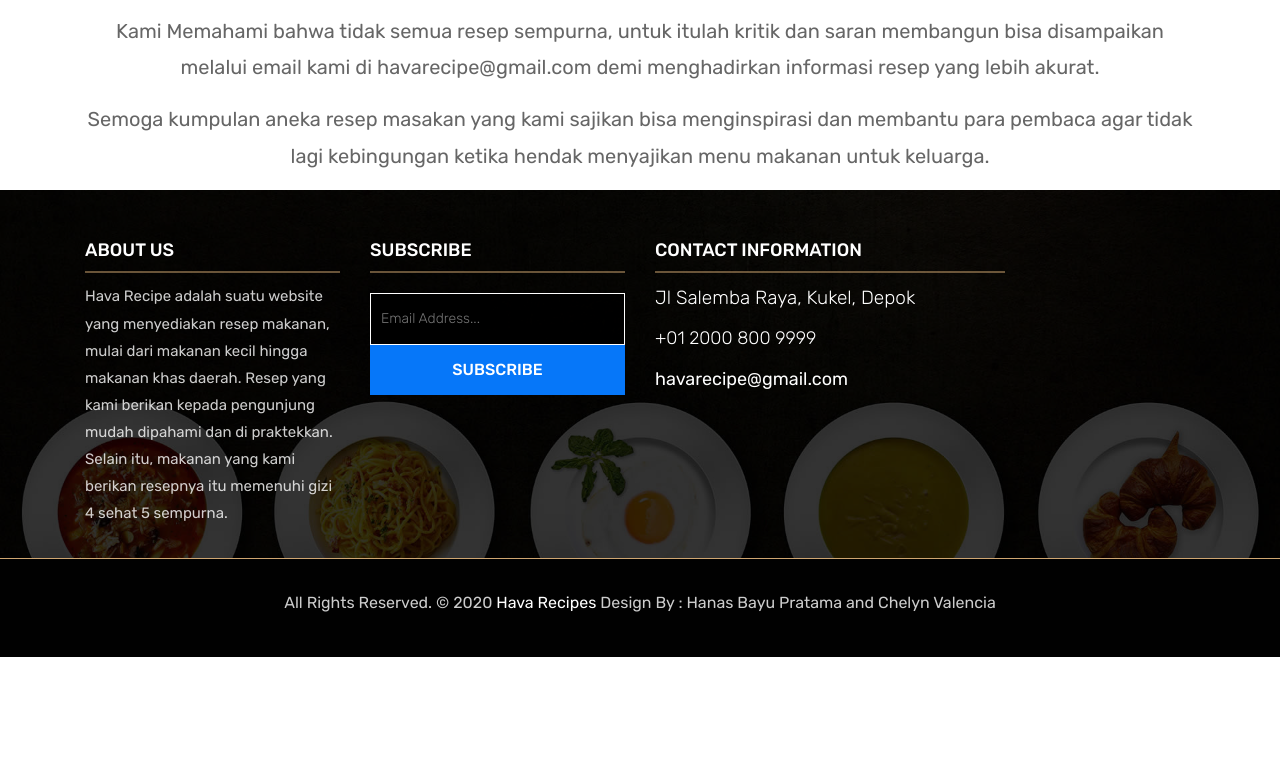
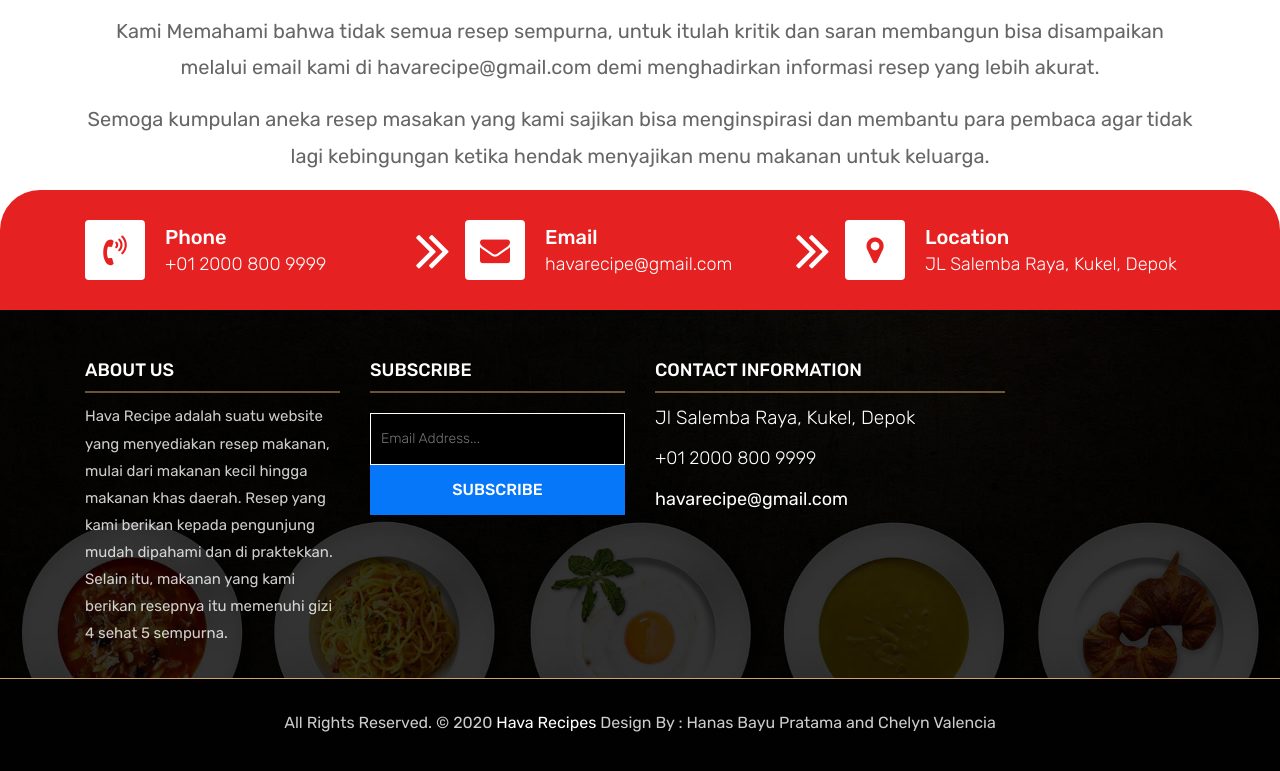
Before and after one commit to hanasoke/Hava, a plain HTML site: page about.html in a window 1280 px wide. Shown: the part 1004-1775 px from the top of the page. Before the commit the page ends 1661 px from the top, so only its background shows below. Drawn offline with Linux system fonts and the light colour scheme.

Commit message:
Addding Start Contact Info

```diff
--- a/about.html
+++ b/about.html
@@ -100,6 +100,42 @@
 		</div>
 	</section>
 
+		<!-- Start Contact info -->
+		<div class="contact-imfo-box">
+			<div class="container">
+				<div class="row">
+					<div class="col-md-4 arrow-right">
+						<i class="fa fa-volume-control-phone"></i>
+						<div class="overflow-hidden">
+							<h4>Phone</h4>
+							<p class="lead">
+								+01 2000 800 9999
+							</p>
+						</div>
+					</div>
+					<div class="col-md-4 arrow-right">
+						<i class="fa fa-envelope"></i>
+						<div class="overflow-hidden">
+							<h4>Email</h4>
+							<p class="lead">
+								havarecipe@gmail.com
+							</p>
+						</div>
+					</div>
+					<div class="col-md-4">
+						<i class="fa fa-map-marker"></i>
+						<div class="overflow-hidden">
+							<h4>Location</h4>
+							<p class="lead">
+								JL Salemba Raya, Kukel, Depok
+							</p>
+						</div>
+					</div>
+				</div>
+			</div>
+		</div>
+		<!-- End Contact info -->
+
 	<!-- Start Footer -->
 	<footer class="footer-area bg-f">
 		<div class="container">
--- a/css/style.css
+++ b/css/style.css
@@ -521,7 +521,8 @@ button:focus{
 .contact-imfo-box{
 	background: #E62121;
 	padding: 30px 0;
-	border-radius: 100px;
+    border-top-left-radius: 40px;
+    border-top-right-radius: 40px;
 }
 
 .overflow-hidden {
```
Also changed, not shown: contact.html (+36 -0 lines), index.html (+36 -0 lines), recipes.html (+36 -0 lines).
